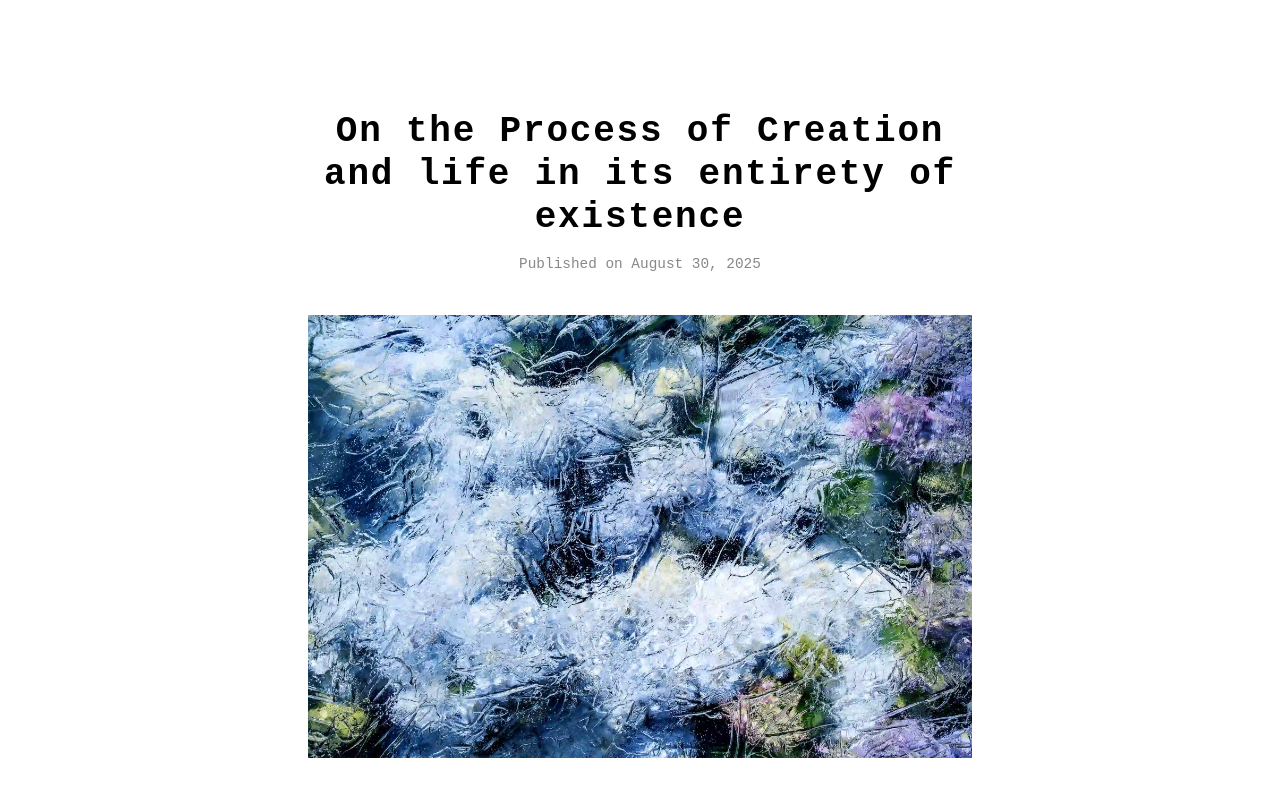
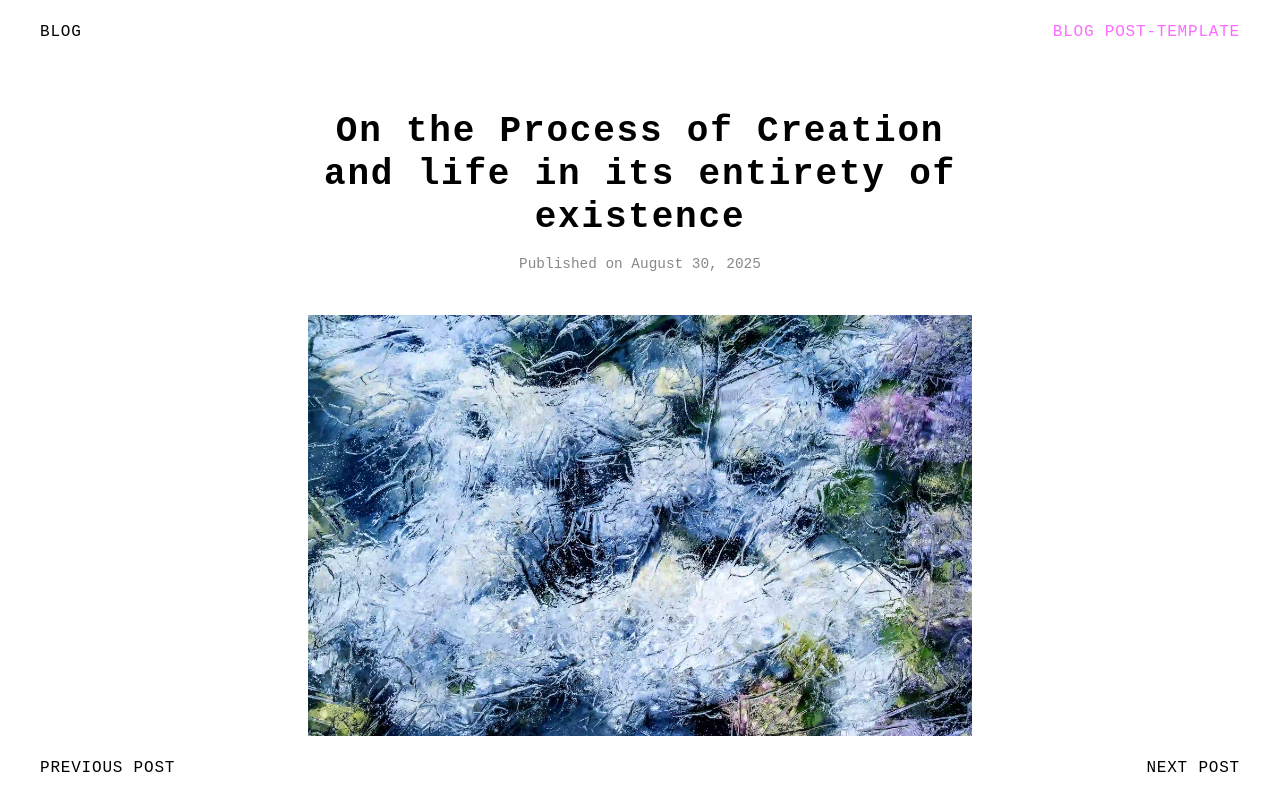
Before and after one commit to dbs94/personal-website, a plain HTML site: page pages/blog/blog-posts/blog-post-template.html in a window 1280 px wide. Shown: the top 800 px of the page. Drawn offline with Linux system fonts and the light colour scheme.

Commit message:
Updated blog and blog post page

```diff
--- a/js/main.js
+++ b/js/main.js
@@ -31,7 +31,7 @@ const artSeriesOrder = [
 
 // Blog post order
 const blogPostOrder = [
-    'on-the-process-of-creation',
+    'blog-post-template',
     'finding-inspiration',
     'a-look-at-f24'
     // Add new blog post slugs here as you write them
@@ -104,8 +104,8 @@ const configureNavigation = () => {
             const nextSlug = blogPostOrder[nextIndex];
 
             pageConfig = {
-                topLeft: { text: 'ART', href: '/pages/art/index.html' },
-                topRight: { text: 'ABOUT', href: '/pages/about.html' },
+                topLeft: { text: 'BLOG', href: '/pages/blog/index.html' },
+                topRight: { text: currentSlug.toUpperCase().replace('-', ' '), href: '#', active: true },
                 bottomLeft: { text: 'PREVIOUS POST', href: `/pages/blog/posts/${prevSlug}.html` },
                 bottomRight: { text: 'NEXT POST', href: `/pages/blog/posts/${nextSlug}.html` }
             };
--- a/pages/blog/blog-posts/blog-post.html
+++ b/pages/blog/blog-posts/blog-post-template.html
@@ -6,7 +6,9 @@
     <title>Blog Post Title / Dylan Burnside-Smith</title>
     <link rel="stylesheet" href="/css/style.css">
 </head>
-<body class="page-with-grid" id="page-blog-post">
+
+<!-- RENAME ID TO BLOG POST HEADER BUT KEEP page-blog- i.e page-blog-something-goes-here -->
+<body class="page-with-grid" id="page-blog-blog-post-template">
 
     <header id="header-placeholder"></header>
 
```
Also changed, not shown: pages/blog/index.html (+19 -3 lines).
